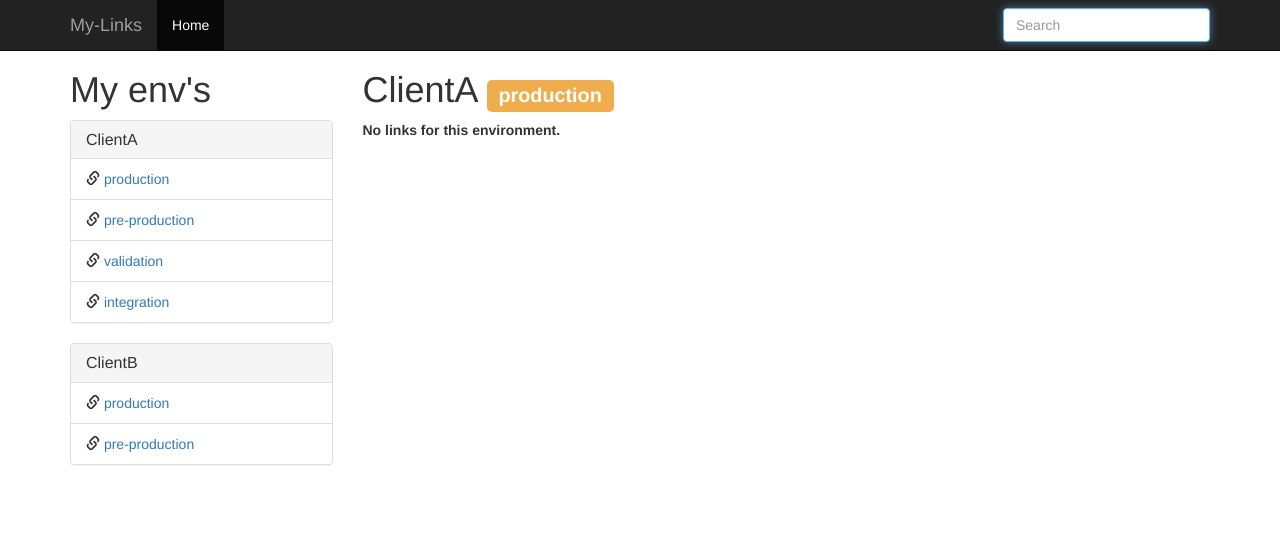
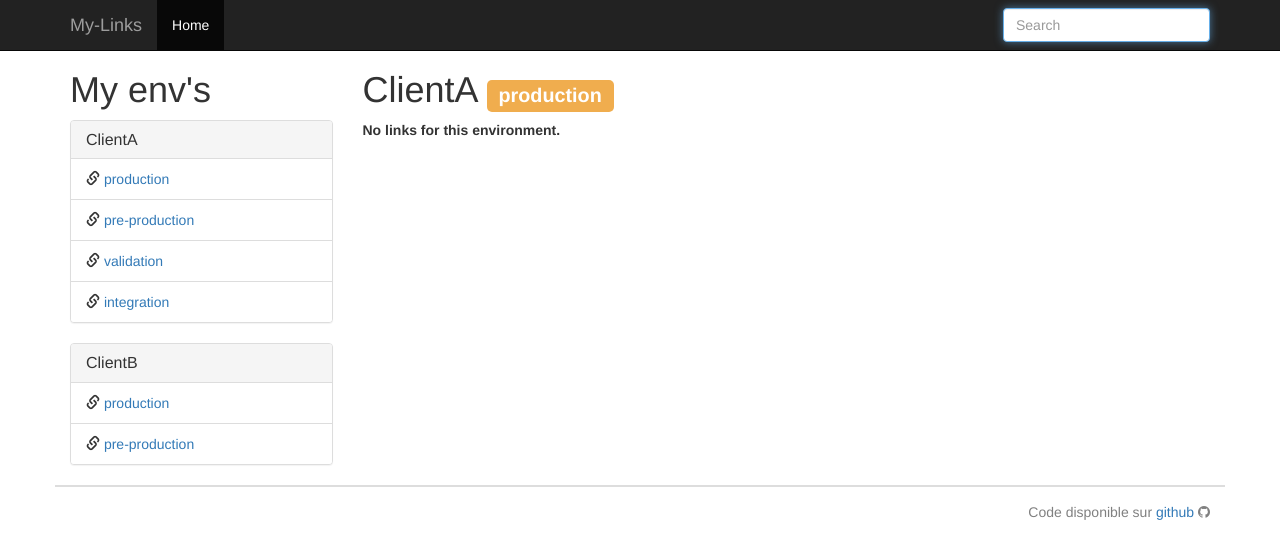
Before and after one commit to hlaunay/my-links, a website: page app/index.html in a window 1280 px wide. Drawn offline with nearby package versions, Linux system fonts and the light colour scheme; some packages are replaced by stand-ins of ours.

Commit message:
Closed #8 - footer

```diff
--- a/app/css/app.css
+++ b/app/css/app.css
@@ -5,3 +5,10 @@ body {
 #envName{
 	font-size: 55%;
 }
+
+.footer{
+	color: grey;
+	padding-top: 15px;
+	border-top: 2px solid #ddd;
+	text-align: right;
+}
--- a/app/index.html
+++ b/app/index.html
@@ -7,6 +7,7 @@
 	<meta name="description" content="">
 	<meta name="viewport" content="width=device-width, initial-scale=1">
 	<link rel="stylesheet" href="bower_components/bootstrap/dist/css/bootstrap.min.css">
+	<link rel="stylesheet" href="bower_components/fontawesome/css/font-awesome.min.css">
 	<link rel="stylesheet" href="css/app.css">
 </head>
 <body>
--- a/app/partials/links-list.html
+++ b/app/partials/links-list.html
@@ -68,3 +68,11 @@
 	</div>
 
 </div><!-- container -->
+
+<footer>
+	<div class="container footer">
+		<p>
+			Code disponible sur <a href="https://github.com/hlaunay/my-links" title="repo">github</a> <i class="fa fa-github"></i>
+		</p>
+	</div>
+</footer>
--- a/bower.json
+++ b/bower.json
@@ -11,6 +11,7 @@
     "jquery": "~2.1.1",
     "bootstrap": "~3.1.1",
     "angular-route" : "~1.4.0",
-    "angular-resource" : "~1.4.0"
+    "angular-resource" : "~1.4.0",
+    "fontawesome": "~4.3.0"
   }
 }
```
